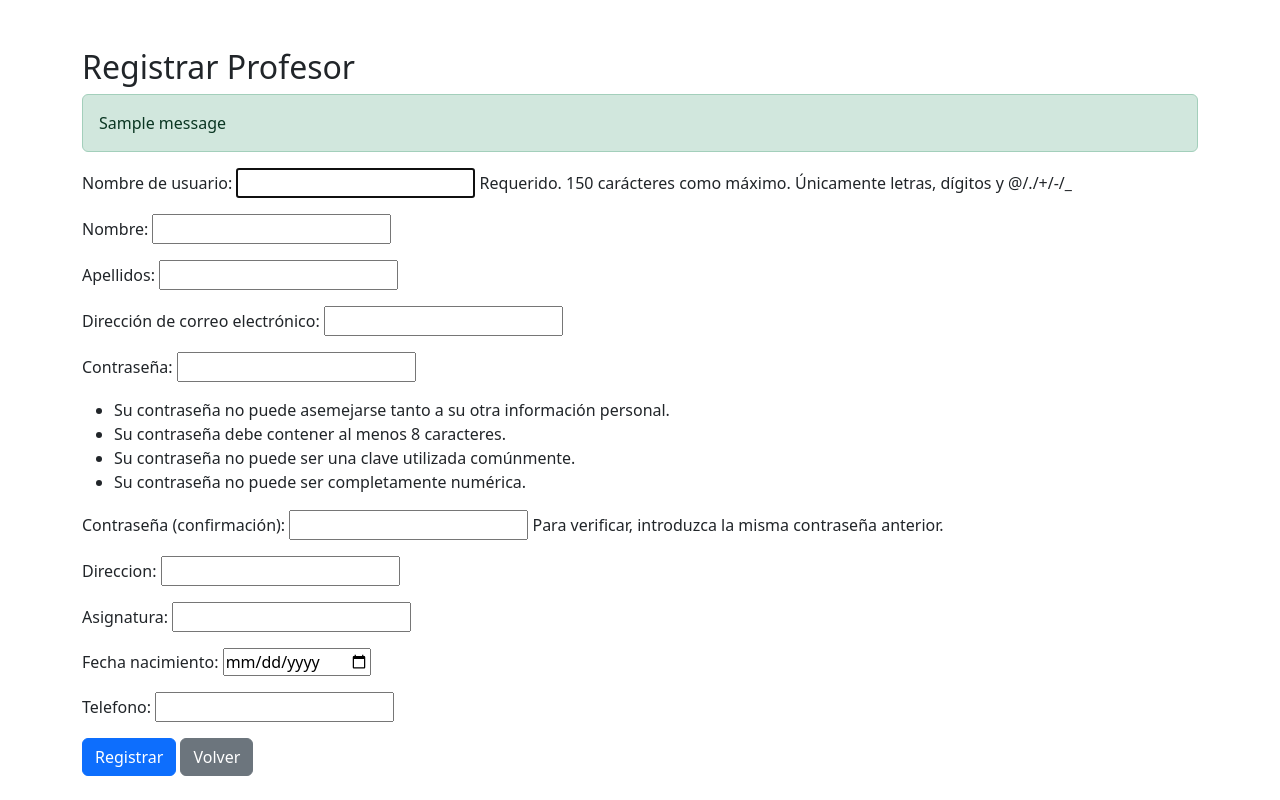
After one commit to AlbeiroBurbanoTobar/Gestor_Notas, a Django app: page /registrar_profesor/ in a window 1280 px wide. The commit adds this page. Run offline with Django 5.2, Linux system fonts and the light colour scheme; tables that the repository leaves empty hold one stand-in row (values such as "Sample post"); one stand-in notice (Sample message) is shown.

Commit message:
Registro de profesor

```diff
--- a/SINAC/forms.py
+++ b/SINAC/forms.py
@@ -4,7 +4,7 @@ from .models import Usuario, Estudiante, Curso
 
 from django import forms
 from django.contrib.auth.forms import UserCreationForm
-from .models import Usuario, Estudiante, Curso
+from .models import Usuario, Estudiante, Curso, Profesor
 
 class EstudianteForm(UserCreationForm):
     documento = forms.CharField(max_length=20)
@@ -38,3 +38,21 @@ class EstudianteForm(UserCreationForm):
                 telefono_acudiente=self.cleaned_data['telefono_acudiente'],
                 curso=curso  # Ahora es una instancia de Curso
             )
+
+
+class ProfesorForm(UserCreationForm):
+    direccion = forms.CharField(max_length=255)
+    asignatura = forms.CharField(max_length=100)
+    fecha_nacimiento = forms.DateField(widget=forms.DateInput(attrs={'type': 'date'}))
+    telefono = forms.CharField(max_length=15)
+
+    class Meta:
+        model = Usuario
+        fields = ['username', 'first_name', 'last_name', 'email', 'password1', 'password2']
+
+    def save(self, commit=True):
+        user = super().save(commit=False)
+        user.rol = Usuario.PROFESOR
+        if commit:
+            user.save()
+        return user
--- a/SINAC/models.py
+++ b/SINAC/models.py
@@ -4,10 +4,12 @@ from django.contrib.auth.models import AbstractUser
 class Usuario(AbstractUser):
     ADMINISTRADOR = 'ADMINISTRADOR'
     ESTUDIANTE = 'ESTUDIANTE'
+    PROFESOR = 'profesor'
 
     ROLES = [
         (ADMINISTRADOR, 'Administrador'),
         (ESTUDIANTE, 'Estudiante'),
+        (PROFESOR, 'Profesor'),
     ]
 
     rol = models.CharField(max_length=20, choices=ROLES, default=ESTUDIANTE)
@@ -30,6 +32,15 @@ class Estudiante(models.Model):
     def __str__(self):
         return f"{self.usuario.first_name} {self.usuario.last_name} - Curso {self.curso.nombre}"
 
+class Profesor(models.Model):
+    usuario = models.OneToOneField(Usuario, on_delete=models.CASCADE)
+    direccion = models.CharField(max_length=255)
+    asignatura = models.CharField(max_length=100)
+    fecha_nacimiento = models.DateField()
+    telefono = models.CharField(max_length=15)
+
+    def __str__(self):
+        return f"{self.usuario.first_name} {self.usuario.last_name} - {self.asignatura}"
 
 class Nota(models.Model):
     estudiante = models.ForeignKey(Estudiante, on_delete=models.CASCADE)
--- a/SINAC/urls.py
+++ b/SINAC/urls.py
@@ -1,5 +1,6 @@
 from django.urls import path, include
-from .views import home, home_admin, home_estudiante, registrar_estudiante
+from .views import home, home_admin, home_estudiante, registrar_estudiante, registrar_profesor
+
 
 urlpatterns = [
     path('', home, name="home"),
@@ -7,4 +8,5 @@ urlpatterns = [
     path('estudiante_home/', home_estudiante, name="home_estudiante"),
     path('accounts/', include('django.contrib.auth.urls')),
     path('registrar_estudiante/', registrar_estudiante, name='registrar_estudiante'),
+    path('registrar_profesor/', registrar_profesor, name='registrar_profesor'),
 ]
--- a/SINAC/views.py
+++ b/SINAC/views.py
@@ -5,6 +5,7 @@ from .forms import EstudianteForm
 from django.contrib.auth import authenticate, login
 from django.http import HttpResponse
 from django.contrib import messages
+from .forms import ProfesorForm
 
 def registrar_estudiante(request):
     if request.method == "POST":
@@ -72,3 +73,15 @@ def registrar_estudiante(request):
         form = EstudianteForm()
 
     return render(request, 'registrar_estudiante.html', {'form': form})
+
+
+def registrar_profesor(request):
+    if request.method == "POST":
+        form = ProfesorForm(request.POST)
+        if form.is_valid():
+            form.save()
+            messages.success(request, "Profesor registrado exitosamente.")
+            return redirect('home_admin')  # Redirigir al panel de admin
+    else:
+        form = ProfesorForm()
+    return render(request, 'registrar_profesor.html', {'form': form})
--- a/django_project/urls.py
+++ b/django_project/urls.py
@@ -17,8 +17,11 @@ Including another URLconf
 
 from django.contrib import admin
 from django.urls import path, include
+from SINAC.views import registrar_profesor
+
 
 urlpatterns = [
     path('admin/', admin.site.urls),
-    path('', include('SINAC.urls')),  # Incluye las rutas de la app SINAC
+    path('', include('SINAC.urls')),
+    path('registrar_profesor/', registrar_profesor, name='registrar_profesor'),
 ]
--- /dev/null
+++ b/templates/registrar_profesor.html
@@ -0,0 +1,29 @@
+<!DOCTYPE html>
+<html lang="es">
+<head>
+    <meta charset="UTF-8">
+    <meta name="viewport" content="width=device-width, initial-scale=1.0">
+    <title>Registrar Profesor</title>
+    <link href="https://cdn.jsdelivr.net/npm/bootstrap@5.3.2/dist/css/bootstrap.min.css" rel="stylesheet">
+</head>
+<body>
+    <div class="container mt-5">
+        <h2>Registrar Profesor</h2>
+
+        {% if messages %}
+            <div class="alert alert-success">
+                {% for message in messages %}
+                    {{ message }}
+                {% endfor %}
+            </div>
+        {% endif %}
+
+        <form method="post">
+            {% csrf_token %}
+            {{ form.as_p }}
+            <button type="submit" class="btn btn-primary">Registrar</button>
+            <a href="{% url 'home_admin' %}" class="btn btn-secondary">Volver</a>
+        </form>
+    </div>
+</body>
+</html>
```
Also changed, not shown: templates/admin_home.html (+11 -4 lines), db.sqlite3, 1 other file.
